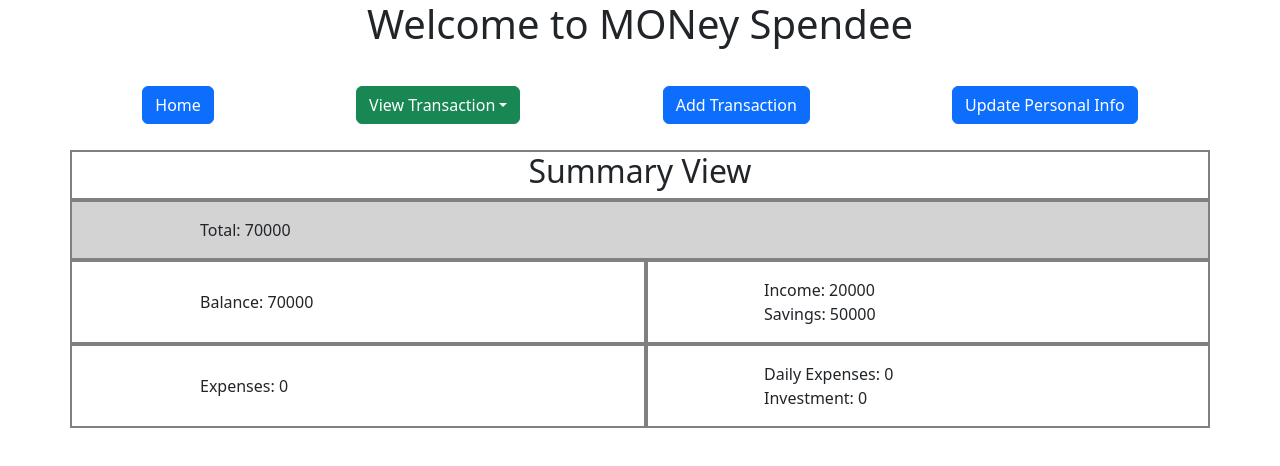
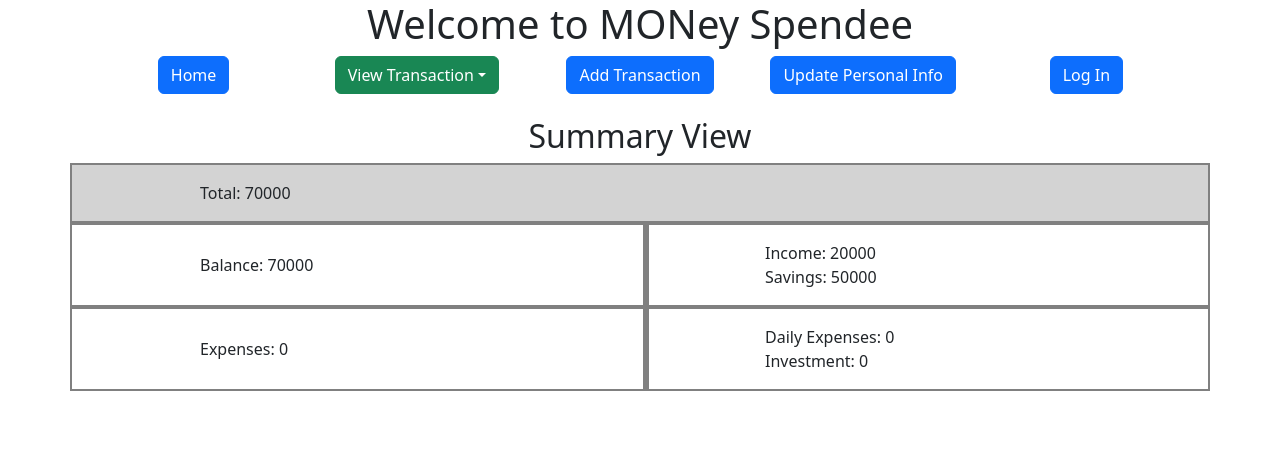
Before and after one commit to chonnikan-aue/money-spendee-client, a React (Create React App) app: page /summary-view in a window 1280 px wide. Shown: the top 466 px of the page. Built offline with nearby package versions, Linux system fonts and the light colour scheme; no server answers; the HTML template or start-up script is replaced by a standard one.

Commit message:
Apply Grid on nav bar | Edit table border in SummaryView

```diff
--- a/src/App.css
+++ b/src/App.css
@@ -19,7 +19,3 @@ nav {
   justify-content: space-evenly;
   margin: 3% 0 2% 0;
 }
-
-.row:not(#income-box,#savings-box,#daily-expenses-box,#investment-box,#pagination-row,#dashboard-header-row,#pie-chart-row,#table-row) {
-  border: 2px solid grey;
-}
--- a/src/App.js
+++ b/src/App.js
@@ -7,9 +7,10 @@ import DashboardView from "./components/DashboardView/DashboardView"
 import SummaryView from "./components/SummaryView/SummaryView"
 import AddTransaction from "./components/AddTransaction/AddTransaction"
 import UpdateInfo from "./components/UpdateInfo/UpdateInfo"
+import LogIn from "./components/LogIn/LogIn"
 import { Route, Routes, Link } from "react-router-dom";
 import 'bootstrap/dist/css/bootstrap.min.css';
-import { Button, Dropdown } from 'react-bootstrap'
+import { Button, Container, Row, Col, Dropdown } from 'react-bootstrap'
 
 function App() {
 
@@ -63,43 +64,77 @@ function App() {
 
   return (
     <div className="App">
+      <Container>
+        <Row id="app-header">
           <div>
             <h1>Welcome to MONey Spendee</h1>
           </div>
+        </Row>
+        <Row id="nav-bar">
           <nav>
+            <Col>
               <Link to="/">
                 <Button>Home</Button>
               </Link>
+            </Col>
+            <Col>
               <Dropdown>
                 <Dropdown.Toggle variant="success" id="dropdown-basic">
                   View Transaction
                 </Dropdown.Toggle>
                 <Dropdown.Menu>
-            <Dropdown.Item as={Link} to="/table-view">Table View</Dropdown.Item>
-            <Dropdown.Item as={Link} to="/dashboard-view">Dashboard View</Dropdown.Item>
-            <Dropdown.Item as={Link} to="/summary-view">Summary View</Dropdown.Item>
+                  <Dropdown.Item as={Link} to="/table-view">
+                    Table View
+                  </Dropdown.Item>
+                  <Dropdown.Item as={Link} to="/dashboard-view">
+                    Dashboard View
+                  </Dropdown.Item>
+                  <Dropdown.Item as={Link} to="/summary-view">
+                    Summary View
+                  </Dropdown.Item>
                 </Dropdown.Menu>
               </Dropdown>
+            </Col>
+            <Col>
               <Link to="/add-transaction">
                 <Button>Add Transaction</Button>
               </Link>
+            </Col>
+            <Col>
               <Link to="/update-info">
                 <Button>Update Personal Info</Button>
               </Link>
+            </Col>
+            <Col>
+              <Link to="/log-in">
+                <Button>Log In</Button>
+              </Link>
+            </Col>
           </nav>
+        </Row>
+      </Container>
       <main>
         <Routes>
-          <Route path="/" element={<Home />}/>
-          <Route path="/table-view" element={<TableView transactions={transactions}/>}/>
-          <Route path="/dashboard-view" element={<DashboardView transactions={transactions}/>}/>
-          <Route path="/summary-view" element={<SummaryView transactions={transactions}/>}/>
-          <Route path="/add-transaction" element={<AddTransaction />}/>
-          <Route path="/update-info" element={<UpdateInfo />}/>
+          <Route path="/" element={<Home />} />
+          <Route
+            path="/table-view"
+            element={<TableView transactions={transactions} />}
+          />
+          <Route
+            path="/dashboard-view"
+            element={<DashboardView transactions={transactions} />}
+          />
+          <Route
+            path="/summary-view"
+            element={<SummaryView transactions={transactions} />}
+          />
+          <Route path="/add-transaction" element={<AddTransaction />} />
+          <Route path="/update-info" element={<UpdateInfo />} />
+          <Route path="/log-in" element={<LogIn />} />
         </Routes>
-
       </main>
     </div>
-  );
+  )
 }
 
 export default App;
--- a/src/components/SummaryView/SummaryView.css
+++ b/src/components/SummaryView/SummaryView.css
@@ -4,6 +4,10 @@
   justify-content: flex-start;
   padding: 2vh 0 2vh 10vw;
   background-color: lightgray;
+}
+
+.col#total-box,.col#balance-box,.col#expenses-box,.col#expenses-box,#income-savings-box,#daily-expenses-investment-box  {
+  border: 2px solid grey;
 }
 
 #income-savings-box,#daily-expenses-investment-box {
```
Lines whose indentation alone changed are shown as unchanged.
